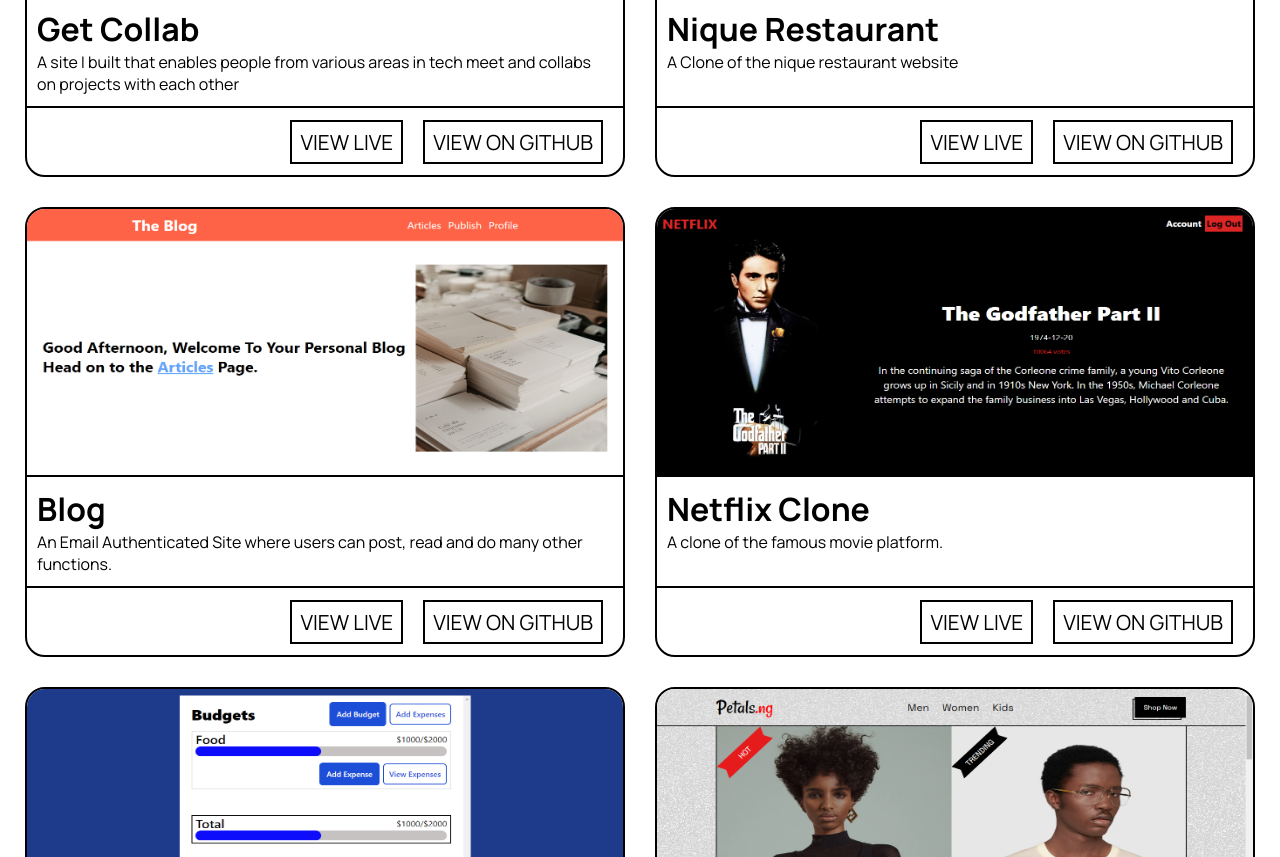
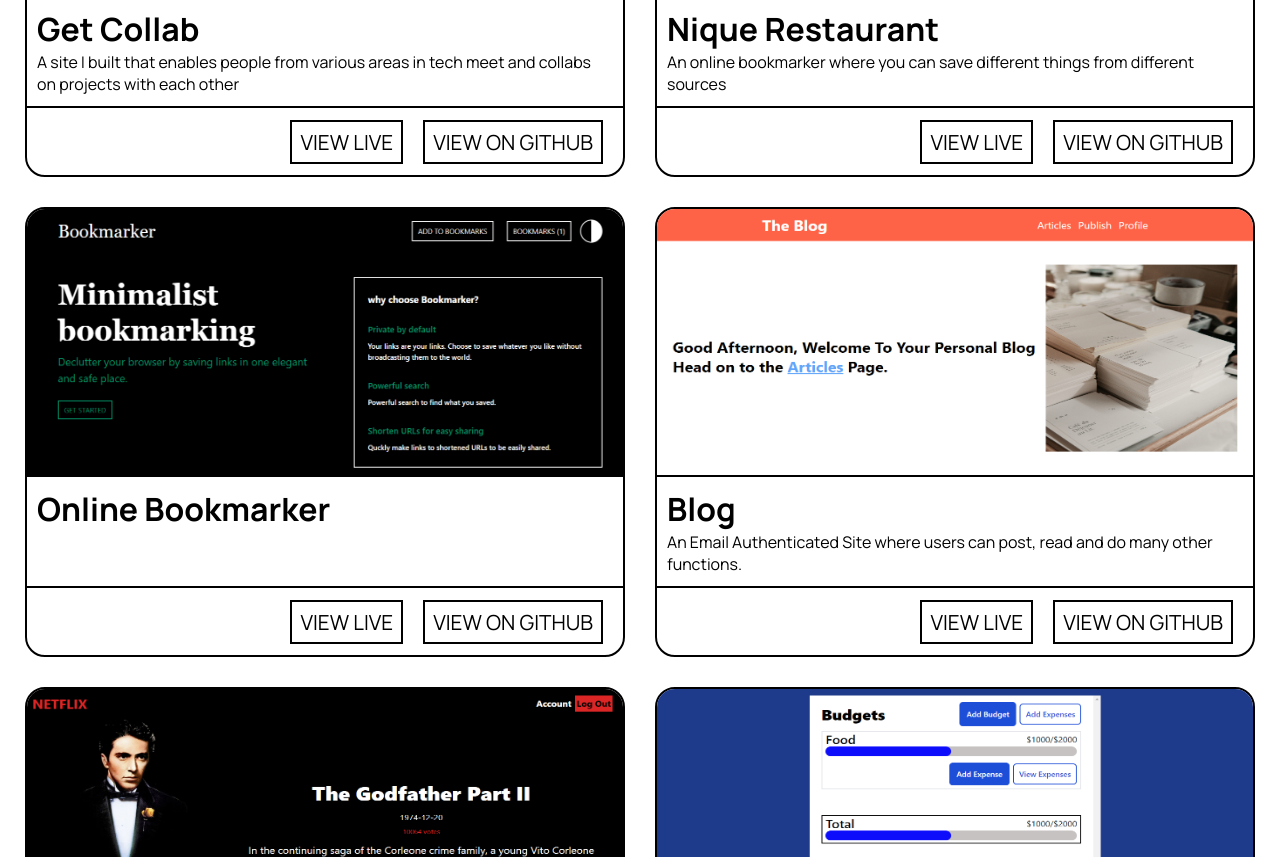
Before and after one commit to Basit46/basit-folio, a plain HTML site: page index.html in a window 1280 px wide. Shown: the part 3289-4146 px from the top of the page. Drawn offline with Linux system fonts and the light colour scheme.

Commit message:
Added new project

```diff
--- a/index.html
+++ b/index.html
@@ -137,7 +137,10 @@
           </div>
           <div class="details">
             <h1>Nique Restaurant</h1>
-            <p>A Clone of the nique restaurant website</p>
+            <p>
+              An online bookmarker where you can save different things from
+              different sources
+            </p>
           </div>
           <div class="links">
             <a href="https://nique-restaurant.netlify.app/" target="_blank"
@@ -145,6 +148,26 @@
             >
             <a
               href="https://github.com/Basit46/Nique-Restaurant-Website"
+              target="_blank"
+              >VIEW ON GITHUB</a
+            >
+          </div>
+        </div>
+
+        <div class="grid">
+          <div class="img-box">
+            <img src="images/bookmarker.png" alt="project image" />
+          </div>
+          <div class="details">
+            <h1>Online Bookmarker</h1>
+            <p></p>
+          </div>
+          <div class="links">
+            <a href="https://online-bookmarker.netlify.app/" target="_blank"
+              >VIEW LIVE</a
+            >
+            <a
+              href="https://github.com/Basit46/Online-Bookmarker"
               target="_blank"
               >VIEW ON GITHUB</a
             >
```
Also changed, not shown: images/bookmarker.png (added).
